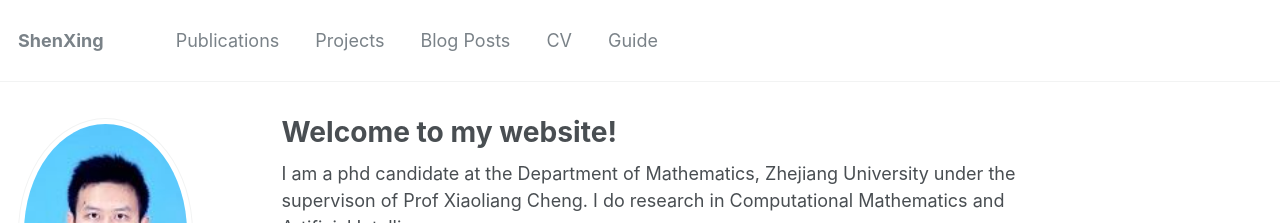
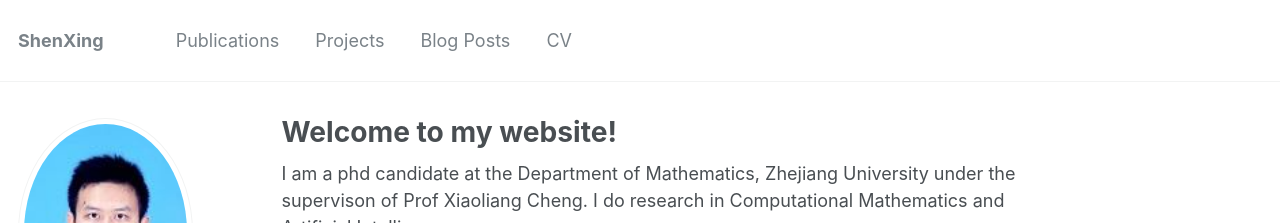
Before and after one commit to Xingbaji/xingbaji.github.io, a Jekyll site: the page built from _pages/about.md, in a window 1280 px wide. Shown: the top 223 px of the page. Built offline with Jekyll 4.4.1, drawn with Linux system fonts in a browser that asks for light colours; some web fonts are replaced.

Commit message:
shen_test

```diff
--- a/_config.yml
+++ b/_config.yml
@@ -114,7 +114,7 @@ author:
   xing             :
   youtube          :
   wikipedia        :
-  Linkin           : "https://www.linkedin.com/in/%E6%98%9F-%E6%B2%88-50b0ab92/"
+  Linkin           : "%E6%98%9F-%E6%B2%88-50b0ab92/"
 
 
 # Reading Files
--- a/_data/navigation.yml
+++ b/_data/navigation.yml
@@ -11,6 +11,3 @@ main:
 
   - title: "CV"
     url: /cv/
-
-  - title: "Guide"
-    url: /markdown/
--- a/_includes/footer.html
+++ b/_includes/footer.html
@@ -11,6 +11,9 @@
     {% if site.facebook.username %}
       <li><a href="https://facebook.com/{{ site.facebook.username }}"><i class="fa fa-fw fa-facebook-square" aria-hidden="true"></i> Facebook</a></li>
     {% endif %}
+    {% if site.Linkin.username %}
+      <li><a href="https://www.linkedin.com/in/{{ site.Linkin.username }}"><i class="fa fa-fw fa-Linkin" aria-hidden="true"></i> Linkin</a></li>
+    {% endif %}
     {% if site.author.github %}
       <li><a href="http://github.com/{{ site.author.github }}"><i class="fa fa-fw fa-github" aria-hidden="true"></i> GitHub</a></li>
     {% endif %}
```
